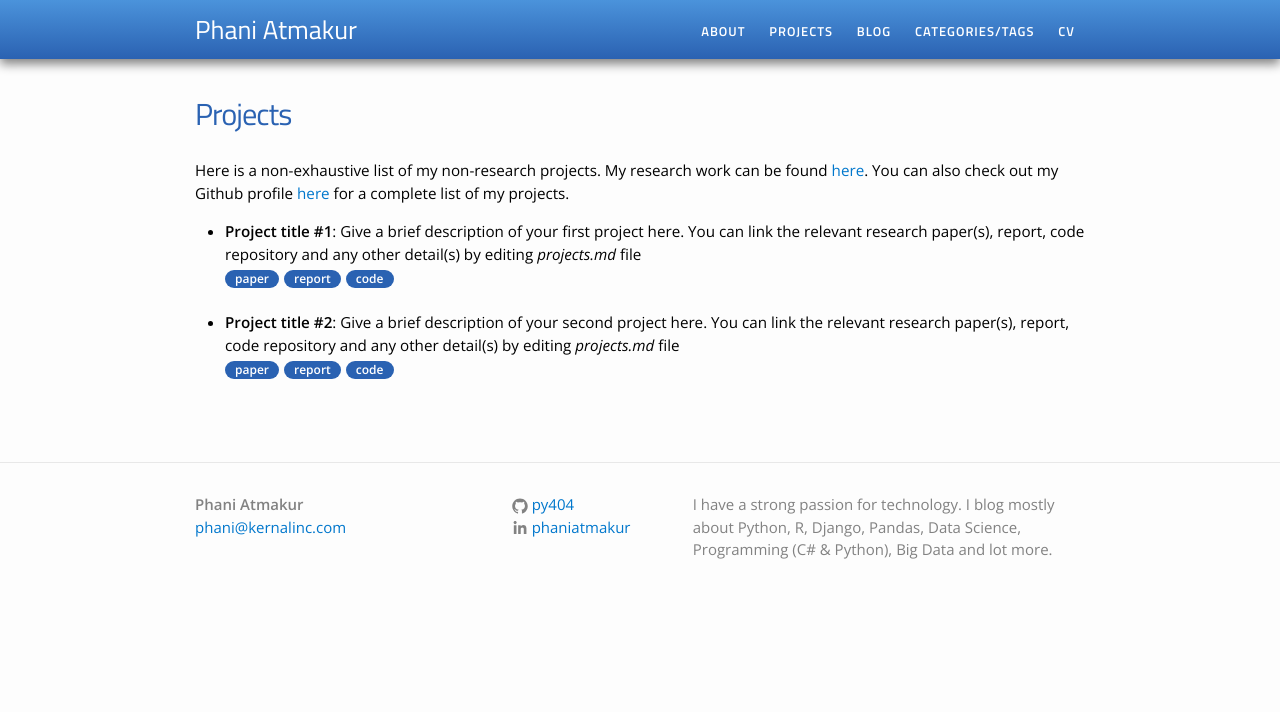
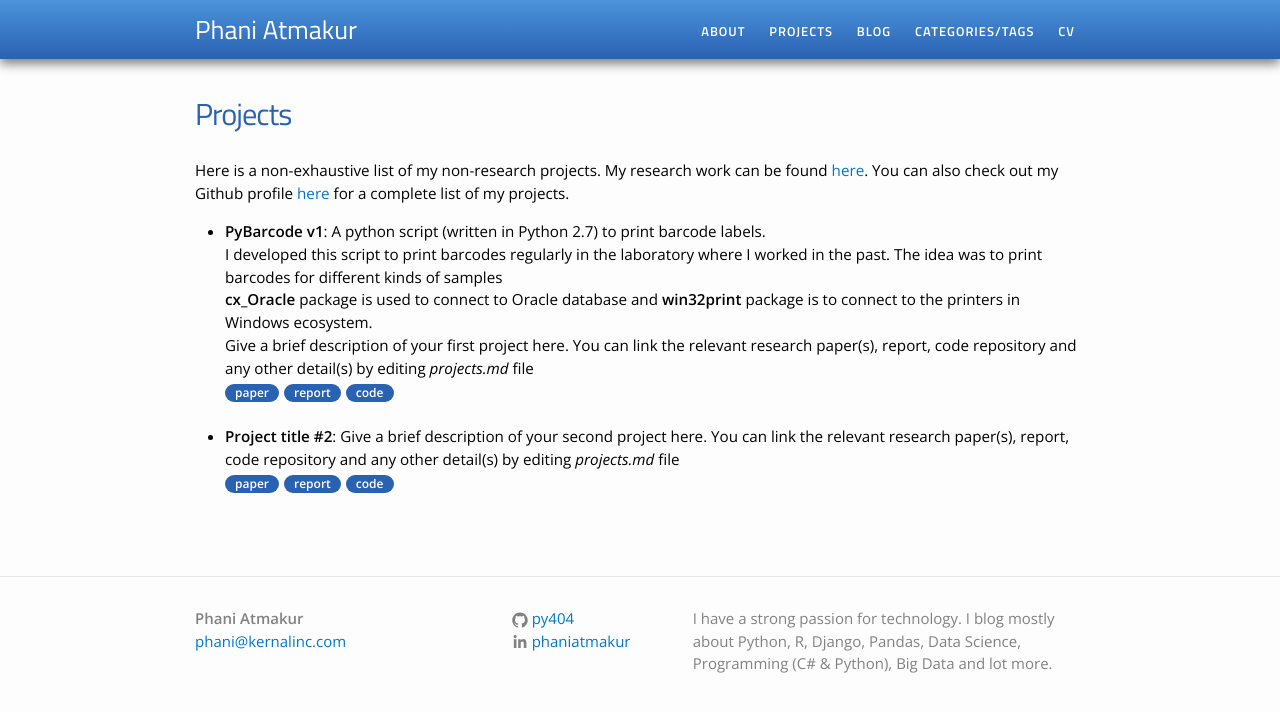
Before and after one commit to py404/py404.github.io, a Jekyll site: the page built from projects.md, in a window 1280 px wide. Shown: the top 712 px of the page. Built offline with Jekyll 4.4.1, drawn with Linux system fonts in a browser that asks for light colours.

Commit message:
Changed projects

```diff
--- a/projects.md
+++ b/projects.md
@@ -8,7 +8,11 @@ Here is a non-exhaustive list of my non-research projects. My research work can
 
 <ul>
 	<li>
-		<b>Project title #1</b>: Give a brief description of your first project here. You can link the relevant research paper(s), report, code repository and any other detail(s) by editing <i>projects.md</i> file<br>
+		<b>PyBarcode v1</b>: A python script (written in Python 2.7) to print barcode labels. <br>
+		I developed this script to print barcodes regularly in the laboratory where I worked in the past. The idea was to print barcodes for different kinds of samples<br>
+		<b>cx_Oracle</b> package is used to connect to Oracle database and <b>win32print</b> package is to connect to the printers in Windows ecosystem. <br>
+
+		Give a brief description of your first project here. You can link the relevant research paper(s), report, code repository and any other detail(s) by editing <i>projects.md</i> file<br>
 		<a href=""><div class="color-button">paper</div></a><a href="project_1.pdf"><div class="color-button">report</div></a><a href=""><div class="color-button">code</div></a>
 	</li><br>
 	<li>
```
